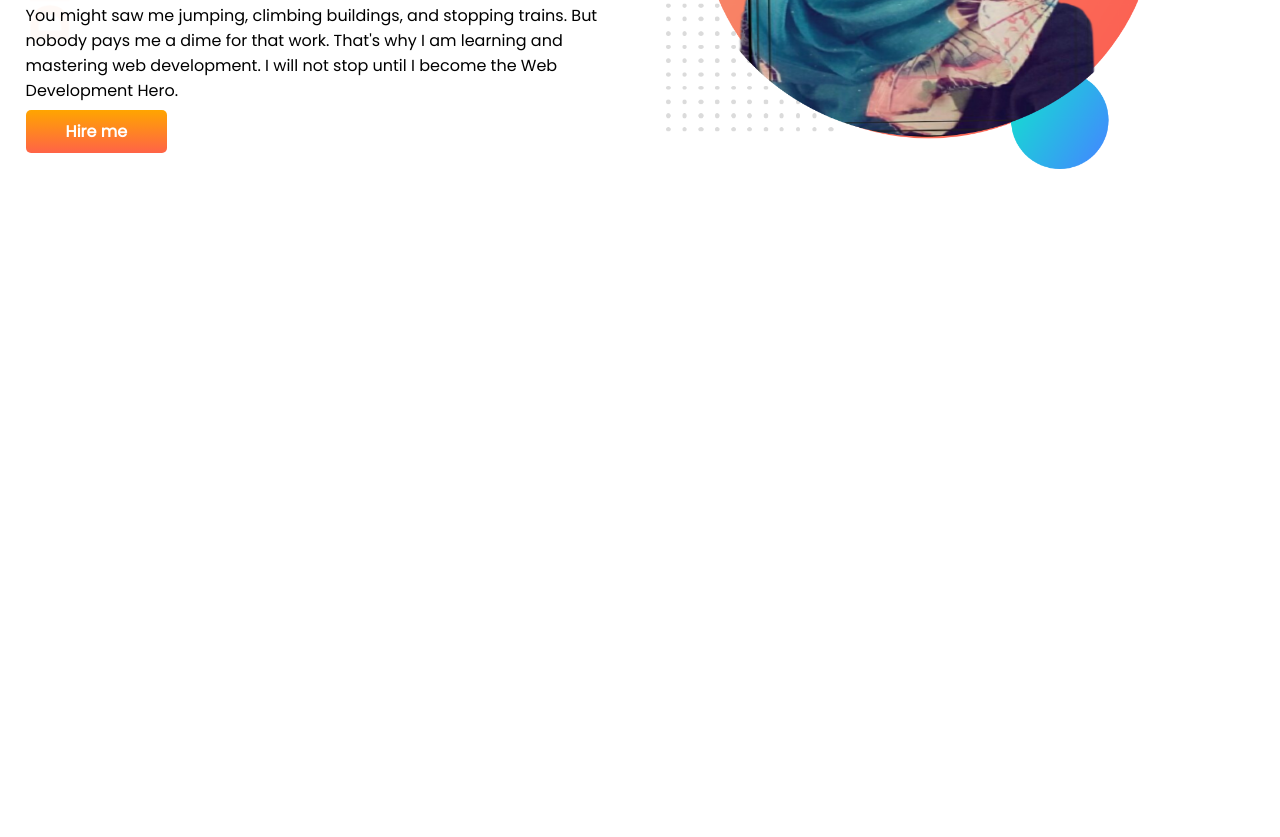
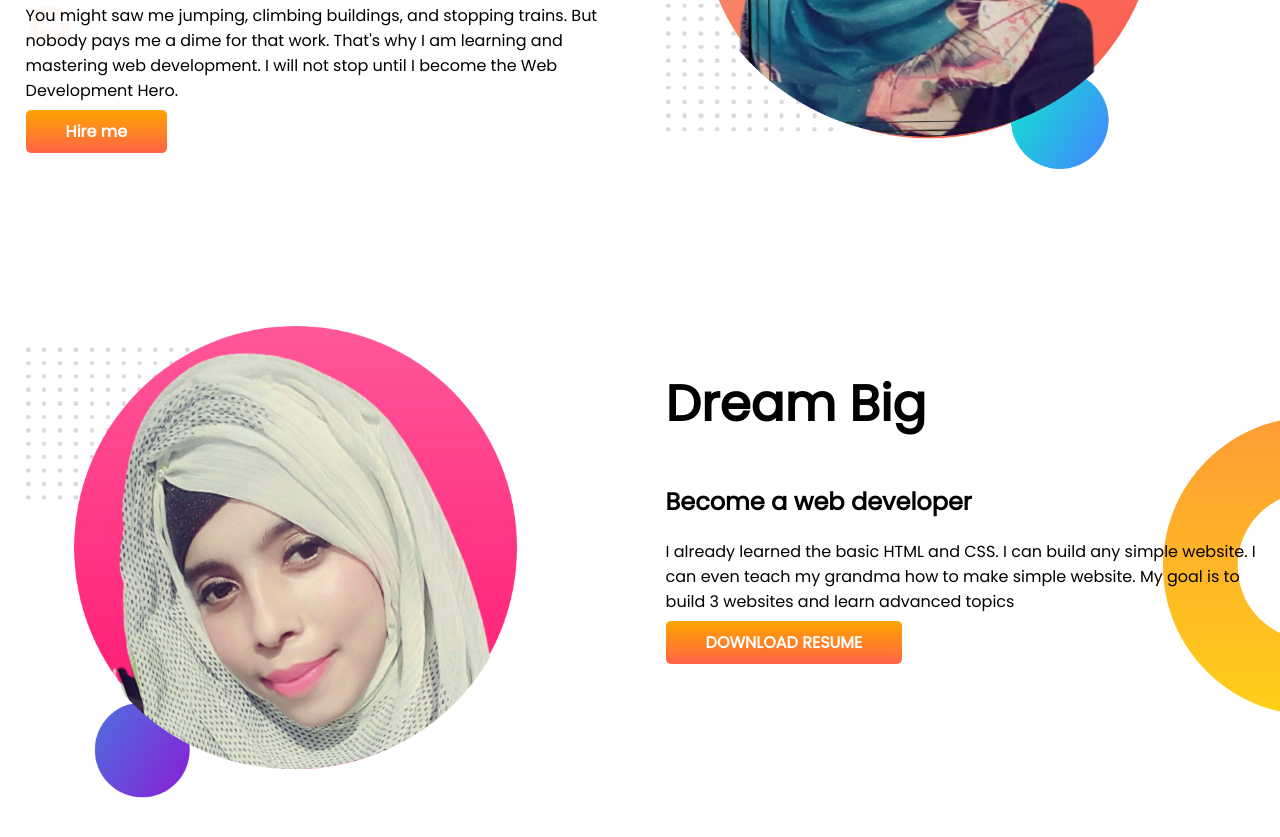
Before and after one commit to jahanaraislam/developer-potrfolio, a plain HTML site: page index.html in a window 1280 px wide. Shown: the part 319-1156 px from the top of the page. Before the commit the page ends 800 px from the top, so only its background shows below. Drawn offline with Linux system fonts and the light colour scheme.

Commit message:
dream added

```diff
--- a/index.html
+++ b/index.html
@@ -13,7 +13,7 @@
 </head>
 
 <body>
-   <section class="top-banner">
+ <section class="top-banner">
     <div class="half-width">
         <h1>Welcome To</h1>
         <h1><span class="orange-color">Jahanara Islam </span>World!</h1>
@@ -26,7 +26,19 @@
     <div class="half-width">
         <img src="images/Niha-pic2-with-bg.png" alt="">
     </div>
-    </section>
+  </section>
+  <section class="Dream-Big">
+    <div class="half-width">
+        <img src="images/Niha-bg2.png" alt="">
+    </div>
+    <div class="half-width">
+        <h1>Dream Big</h1>
+        <h2>Become a web developer</h2>
+        <p>I already learned the basic HTML and CSS. I can build any simple website.
+             I can even teach my grandma how to make simple website. My goal is to build 3 websites and learn advanced topics</p>
+        <a class="link-button"  target="_blank"href="">DOWNLOAD RESUME</a>
+    </div>
+  </section>
 </body>
 
 </html>
--- a/style.css
+++ b/style.css
@@ -11,6 +11,7 @@ h1{
 }
 section{
     display: flex;
+    margin-bottom: 150px;
 }
 
 .half-width{
@@ -32,3 +33,8 @@ section{
     background-image: url(images/top-banner.png);
     background-repeat: no-repeat;
 }
+.Dream-Big{
+    background-image: url(images/dream-bg.png);
+    background-repeat: no-repeat;
+    background-position: right;
+}
```
Also changed, not shown: images/Niha-bg2.png (added), images/Niha-pic1-with-bg.png (deleted).
